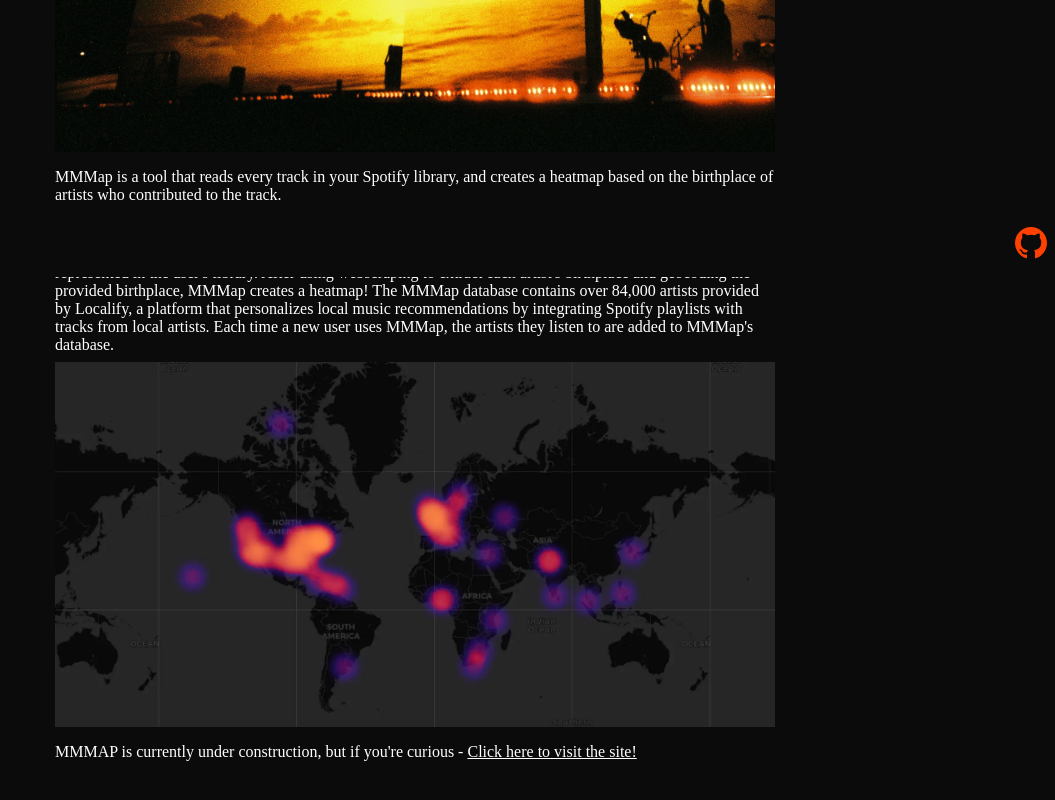
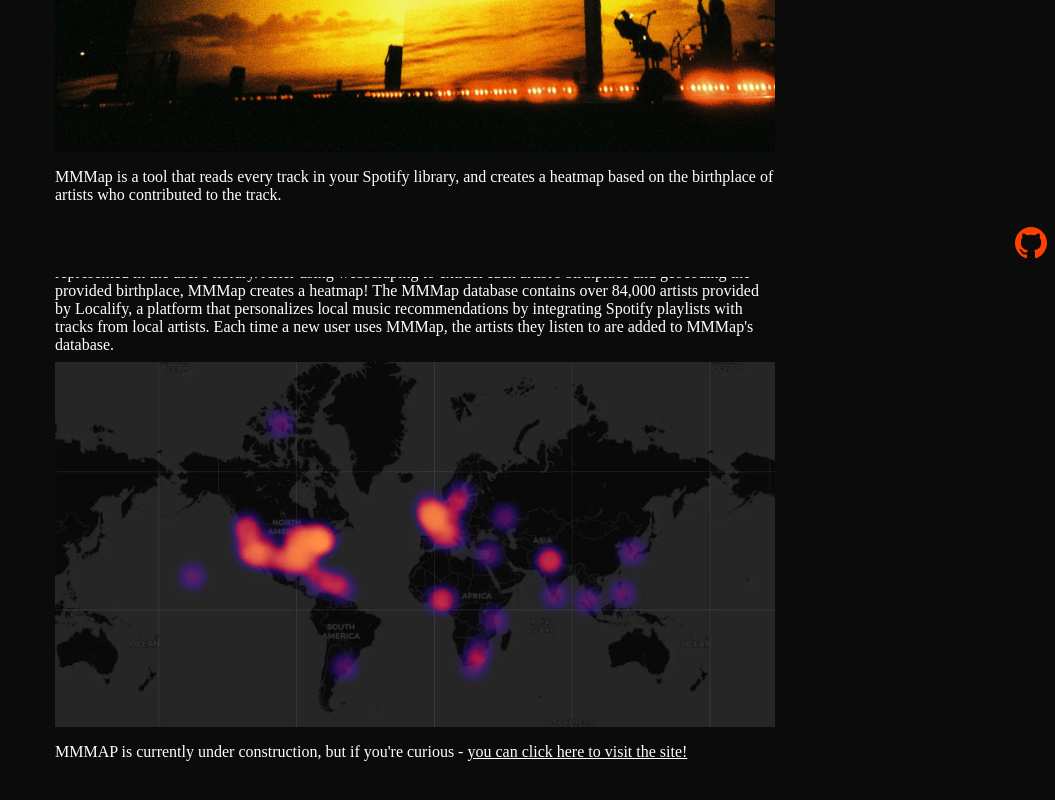
Before and after one commit to crusem/portfolio, a SvelteKit app: page /MMMAP in a window 1280 px wide. Shown: the part 523-1323 px from the top of the page, without its empty margins (225-1280 px from the left). Built offline with nearby package versions, Linux system fonts and the light colour scheme.

Commit message:
Update +page.svelte

```diff
--- a/src/routes/MMMAP/+page.svelte
+++ b/src/routes/MMMAP/+page.svelte
@@ -26,5 +26,5 @@
 <Image baseUrl="/mmmap_example/" className = image-container alt="Description of your image" />
 
 <p> MMMAP is currently under construction, but if you're curious -
-  <a href="https://mmmapproject.com" target="_blank">Click here to visit the site!</a>
+  <a href="https://mmmapproject.com" target="_blank">you can click here to visit the site!</a>
 </p>
```
